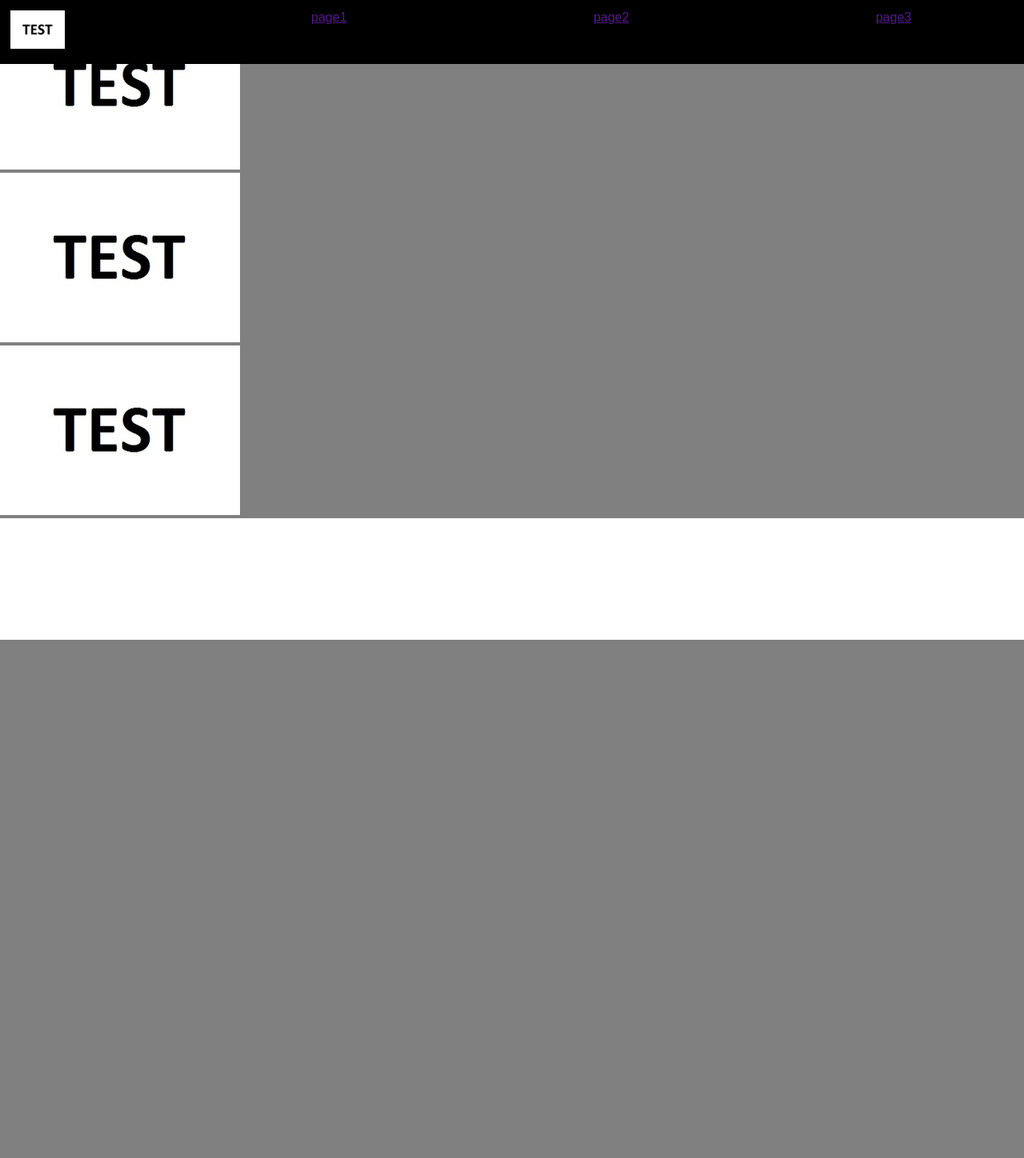
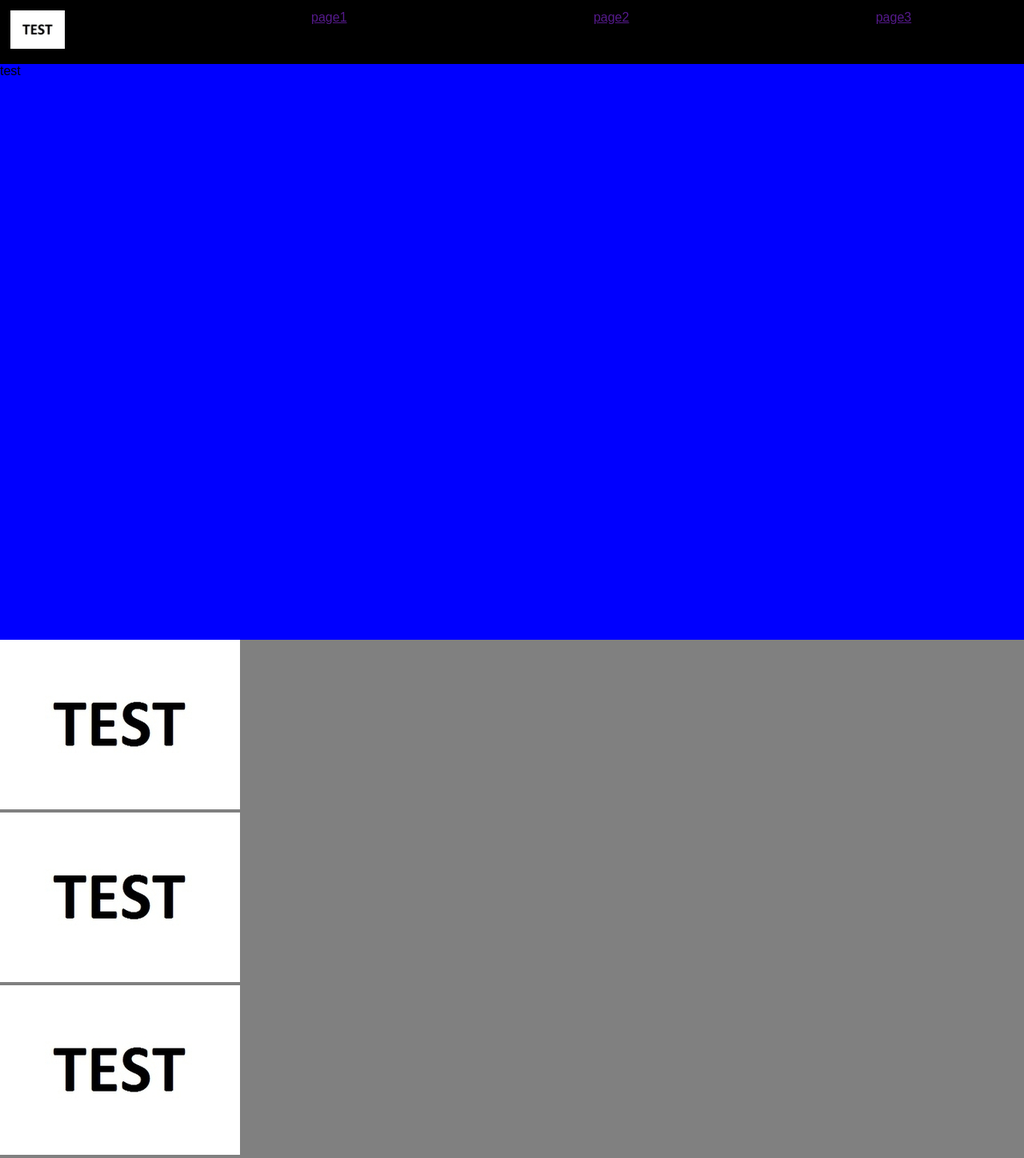
Before and after one commit to TitouanPastor/SisQuest, a PHP site: page / in a window 1280 px wide. Shown: the whole page at 80% size. Before the commit the page ends 800 px from the top, so only its background shows below. Run offline with PHP 8.4, Linux system fonts and the light colour scheme.

Commit message:
bug largeur

```diff
--- a/css/style.css
+++ b/css/style.css
@@ -4,6 +4,11 @@
     box-sizing: border-box;
     font-family: 'Montserrat', sans-serif;
 }
+
+/*////////////////////////////////*/
+/*//      Header : Menu         //*/
+/*////////////////////////////////*/
+
 main {
     background-color: grey;
 }
@@ -27,3 +32,18 @@ header {
 #menu > li> img {
     max-height: 6vh;
 }
+
+/*////////////////////////////////*/
+/*//           DIV JEU          //*/
+/*////////////////////////////////*/
+
+main{
+    padding-top: 10vh;
+    width: 100vw;
+    margin: 0;
+
+}
+#jeu{
+    height: 90vh;
+    background-color: blue;
+}
--- a/index.php
+++ b/index.php
@@ -18,7 +18,7 @@
     </header>
     <main>
         <div id = "jeu">
-
+            <p>test</p>
         </div>
         <div id = "information">
             <div id="info1">
```
